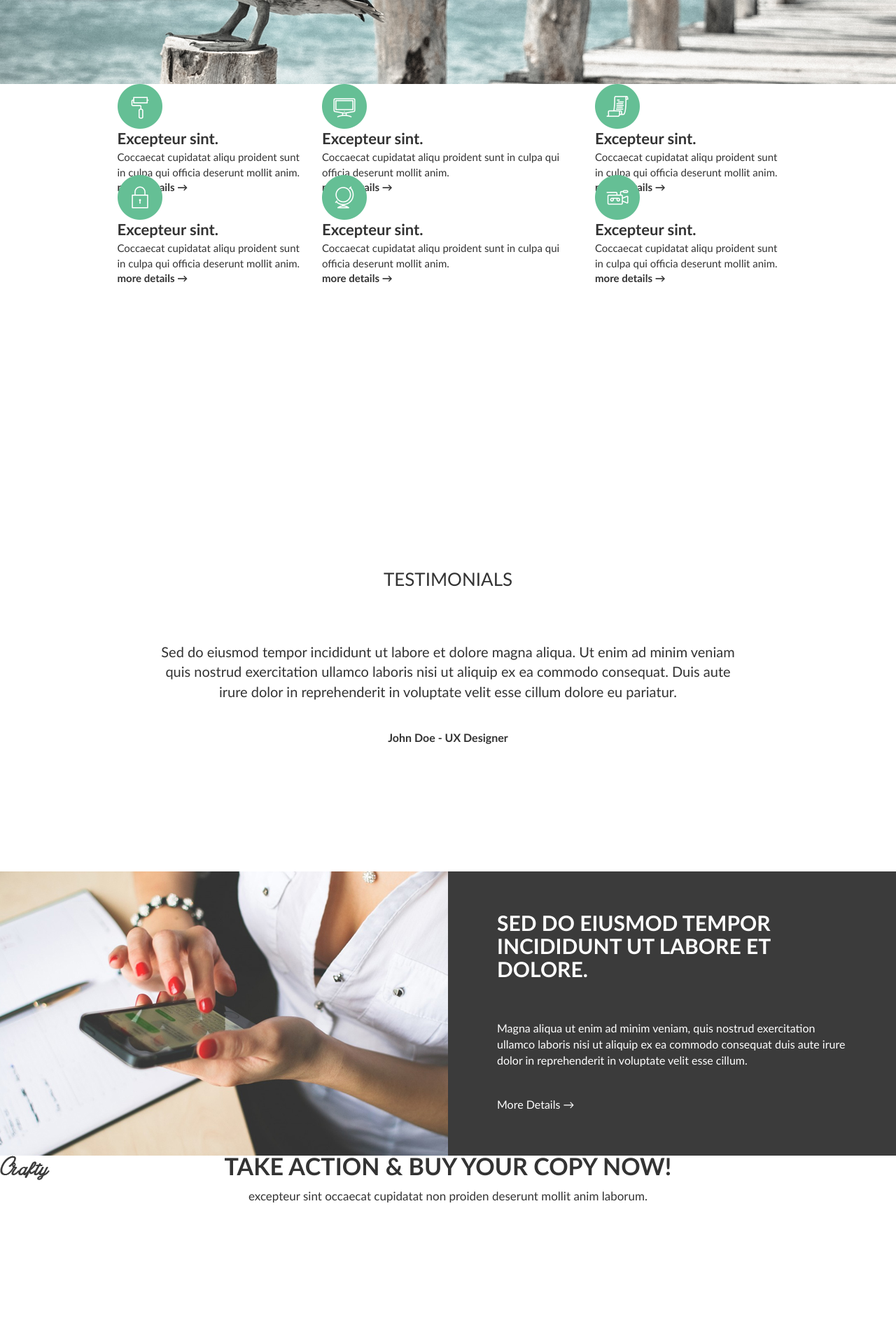
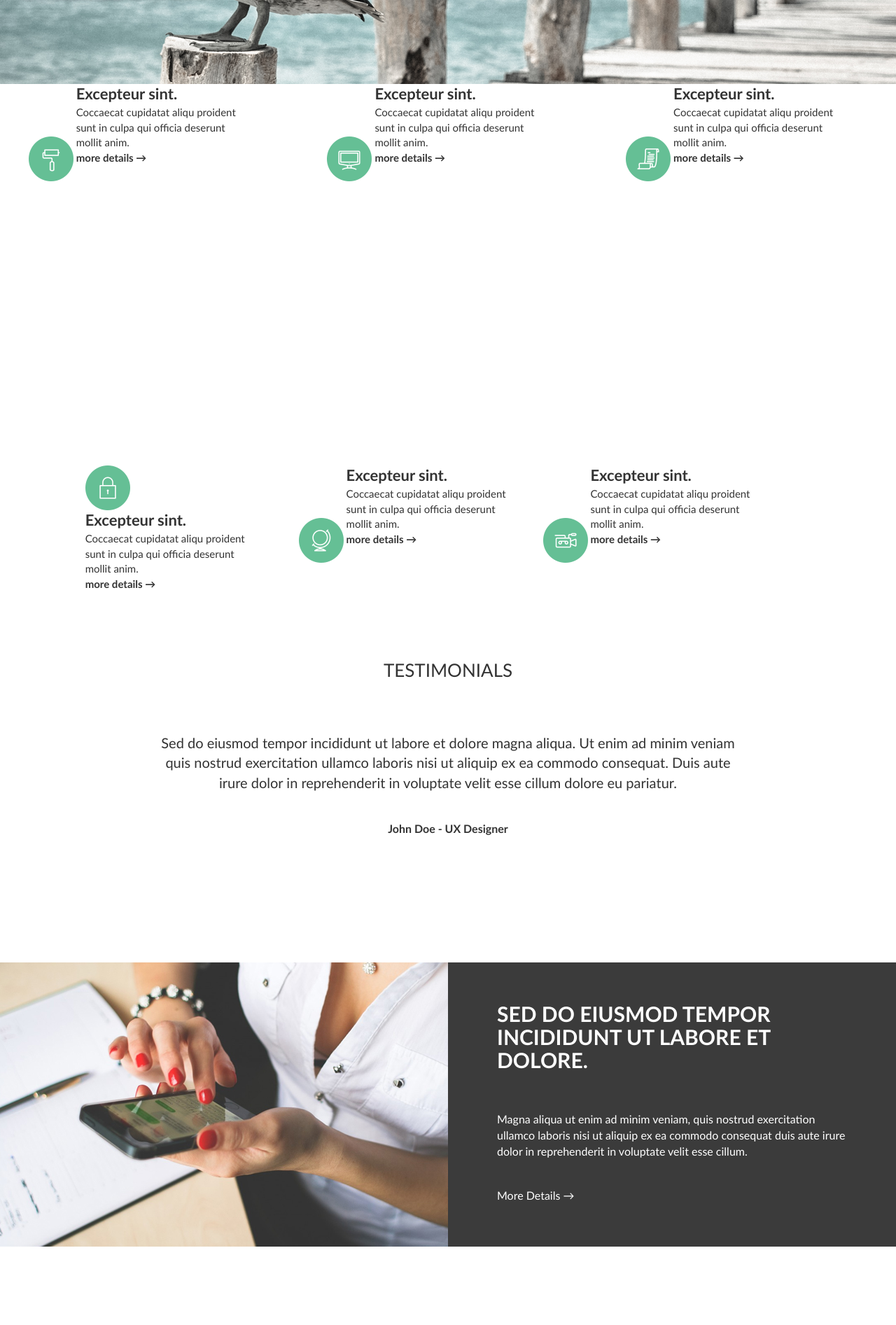
Before and after one commit to zmeeey5/dulai_lama, a website: page public/index.html in a window 1280 px wide. Shown: the part 540-2433 px from the top of the page at 70% size. Before the commit the page ends 2313 px from the top, so only its background shows below. Drawn offline with nearby package versions, Linux system fonts and the light colour scheme; files whose address does not match are found by name; a web font is replaced by a local one.

Commit message:
More details section

```diff
--- a/public/index.html
+++ b/public/index.html
@@ -72,9 +72,8 @@
 </main>
 
 <!--MENU-->
-<div class="menu container">
-        <div class="row">
-            <div class="menu-item-1 menu-item col-md-3 col-md-offset-1">
+<div class="menu">
+            <div class="menu-item-1 menu-item">
                 <div class="menu-image"><img src="images/icon-1.png"></div>
                 <div class="menu-text">
                     <div class="menu-text-title">Excepteur sint.</div>
@@ -83,7 +82,7 @@
                 </div>
             </div>
 
-            <div class="menu-item-2 menu-item col-md-4">
+            <div class="menu-item-2 menu-item">
                 <div class="menu-image"><img src="images/icon-2.png"></div>
                 <div class="menu-text">
                     <div class="menu-text-title">Excepteur sint.</div>
@@ -92,7 +91,7 @@
                 </div>
             </div>
 
-            <div class="menu-item-3 menu-item col-md-3">
+            <div class="menu-item-3 menu-item">
                 <div class="menu-image"><img src="images/icon-3.png"></div>
                 <div class="menu-text">
                     <div class="menu-text-title">Excepteur sint.</div>
@@ -101,7 +100,6 @@
                 </div>
             </div>
         </div>
-    <div class="row">
         <div class="menu-item-4 menu-item col-md-3 col-md-offset-1">
             <div class="menu-image"><img src="images/icon-4.png"></div>
             <div class="menu-text">
@@ -111,7 +109,7 @@
             </div>
         </div>
 
-        <div class="menu-item-5 menu-item col-md-4">
+        <div class="menu-item-5 menu-item">
             <div class="menu-image"><img src="images/icon-5.png"></div>
             <div class="menu-text">
                 <div class="menu-text-title">Excepteur sint.</div>
@@ -120,7 +118,7 @@
             </div>
         </div>
 
-        <div class="menu-item-6 menu-item col-md-3">
+        <div class="menu-item-6 menu-item">
             <div class="menu-image"><img src="images/icon-6.png"></div>
             <div class="menu-text">
                 <div class="menu-text-title">Excepteur sint.</div>
@@ -159,7 +157,7 @@
 <!--FOOTER-->
 <footer>
     <div class="footer-logo"><img src="images/logo-footer.png"></div>
-    <div class="footer-text"></div>
+    <div class="footer-text">Copyright © crafty - All rights reserved, Find more free templates at Pixelhint.com</div>
 </footer>
 
 </body>
--- a/public/scss/main.scss
+++ b/public/scss/main.scss
@@ -8,6 +8,7 @@
 @import "modules/testimonials";
 @import "modules/more-details";
 @import "modules/sign-up";
+@import "modules/footer";
 
 
 @font-face {
--- a/public/scss/modules/_footer.scss
+++ b/public/scss/modules/_footer.scss
@@ -0,0 +1,18 @@
+$lato-regular: 'Lato Regular', Helvetica, sans-serif;
+
+footer {
+  height: 275px;
+  background-color: #f7f7f7;
+  padding-top: 95px;
+  padding-bottom: 95px;
+  .footer-logo {
+    width: 75px;
+    margin: auto;
+  }
+  .footer-text {
+    font-family: "Lato Regular", Helvetica, sans-serif;
+    font-size: 14px;
+    text-align: center;
+    margin-top: 35px;
+  }
+}
--- a/public/scss/modules/_image.scss
+++ b/public/scss/modules/_image.scss
@@ -1,9 +1,16 @@
 $avant-garde-lt: 'Avant Garde LT Extra Light', Helvetica, sans-serif;
 
+main {
+  display: flex;
+  flex-direction: row;
+  flex-wrap: wrap;
+}
 .image-backgr {
   height: 580px;
   width: 100%;
   background-image: url("../images/slider-background.png");
+  background-repeat: no-repeat;
+  background-size: cover;
 }
 
 .image-text {
@@ -13,4 +20,5 @@ $avant-garde-lt: 'Avant Garde LT Extra Light', Helvetica, sans-serif;
   color: black;
   background: rgba(255,255,255,0.5);
   padding: 20px;
+  margin-top: 220px;
 }
--- a/public/scss/modules/_menu.scss
+++ b/public/scss/modules/_menu.scss
@@ -1,14 +1,24 @@
 $lato-bold: 'Lato Bold', Helvetica, sans-serif;
 .menu {
   min-height: 545px;
+  display: flex;
+  flex-direction: row;
+  flex-wrap: wrap;
+  justify-content: space-around;
 
 }
 
 .menu-item {
   display: inline-block;
   height: 130px;
+  width: 345px;
+  .menu-image {
+    width: 64px;
+    display: inline-block;
+  }
   .menu-text {
     display: inline-block;
+    width: 245px;
     .menu-text-title {
       font-family: $lato-bold;
       font-size: 22px;
--- a/public/scss/modules/_more-details.scss
+++ b/public/scss/modules/_more-details.scss
@@ -4,12 +4,15 @@ $lato-bold: 'Lato Bold', Helvetica, sans-serif;
 .more-details-image {
   height: 406px;
   background-image: url("../images/about-background.png");
-  float: left;
+  background-repeat: no-repeat;
+  background-size: cover;
+  display: inline-block;
   width: 50%;
 }
 .more-details-text {
   height: 406px;
   background-color: #3b3b3b;
+  display: inline-block;
   float: right;
   width: 50%;
   padding: 40px 70px;
--- a/public/scss/modules/_sign-up.scss
+++ b/public/scss/modules/_sign-up.scss
@@ -3,25 +3,31 @@ $lato-regular: 'Lato Regular', Helvetica, sans-serif;
 
 .sign-up {
   height: 375px;
+  padding-top: 90px;
   .sign-up-header {
     font-family: $lato-bold;
     font-size: 34px;
     text-transform: uppercase;
     text-align: center;
+    margin-bottom: 25px;
   }
   .sign-up-text {
     font-family: $lato-regular;
     font-size: 17px;
     text-align: center;
+    margin-bottom: 60px;
   }
   .sign-up-button {
-    color: #65bf95;
+    margin: auto;
+    background-color: #65bf95;
     height: 50px;
     width: 260px;
+    text-align: center;
+    padding-top: 15px;
     span {
       color: white;
       font-family: $lato-regular;
-      font-size: 20px;
+      font-size: 18px;
       text-transform: uppercase;
       text-align: center;
     }
```
Also changed, not shown: public/css/main.css, 1 other file.
